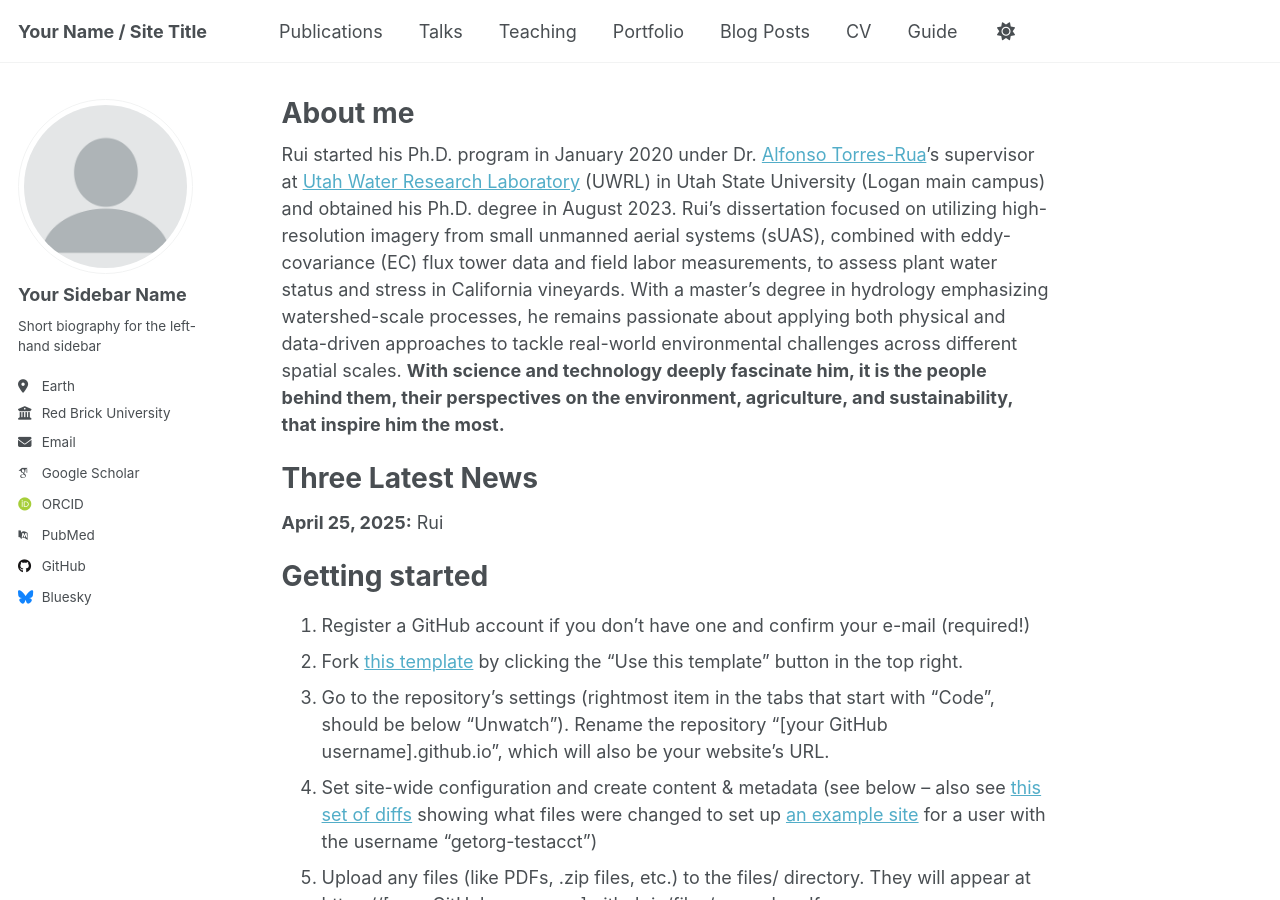
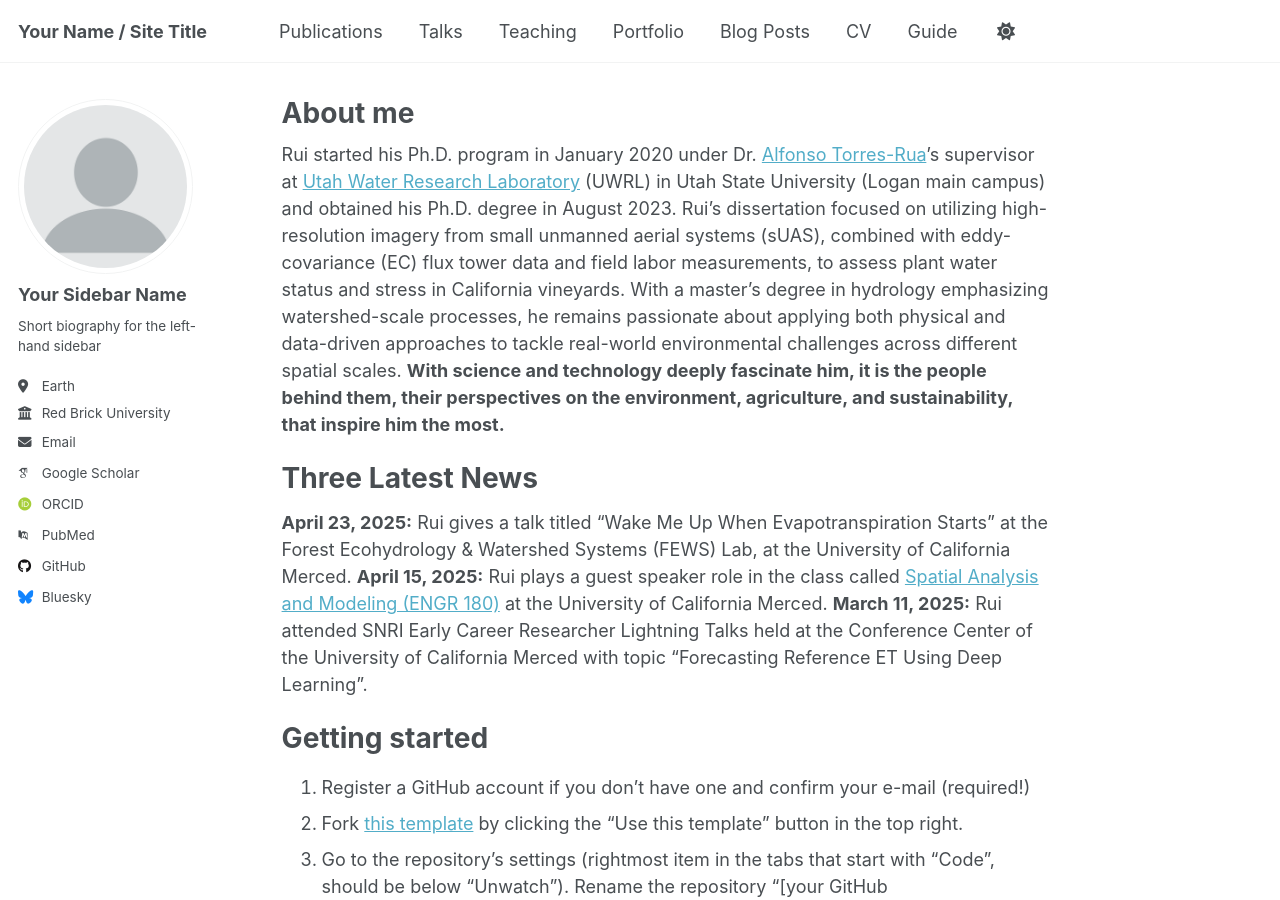
Before and after one commit to RuiGao9/RuiGao9.github.io, a Jekyll site: the page built from _pages/about.md, in a window 1280 px wide and 900 px high. Built offline with Jekyll 4.4.1, drawn with Linux system fonts in a browser that asks for light colours; some web fonts are replaced.

Commit message:
Update about.md

```diff
--- a/_pages/about.md
+++ b/_pages/about.md
@@ -12,7 +12,9 @@ Rui's dissertation focused on utilizing high-resolution imagery from small unman
 
 Three Latest News
 ======
-**April 25, 2025:** Rui
+**April 23, 2025:** Rui gives a talk titled "Wake Me Up When Evapotranspiration Starts" at the Forest Ecohydrology & Watershed Systems (FEWS) Lab, at the University of California Merced.
+**April 15, 2025:** Rui plays a guest speaker role in the class called [Spatial Analysis and Modeling (ENGR 180)](https://drive.google.com/file/d/1sQx-iy8hCPcJqZwYrSHoo-C8KeYjIAY3/view?usp=drive_link) at the University of California Merced.
+**March 11, 2025:** Rui attended SNRI Early Career Researcher Lightning Talks held at the Conference Center of the University of California Merced with topic "Forecasting Reference ET Using Deep Learning".
 
 Getting started
 ======
```
